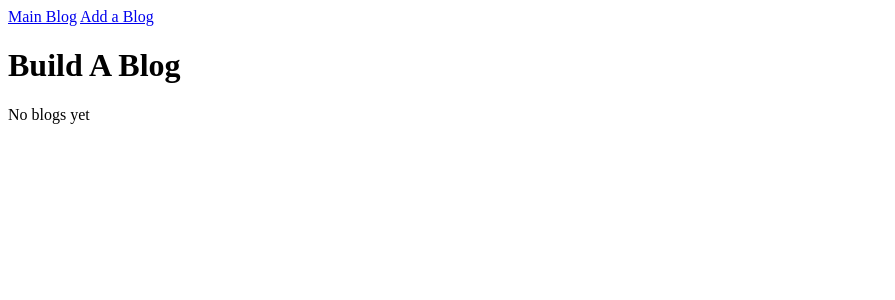
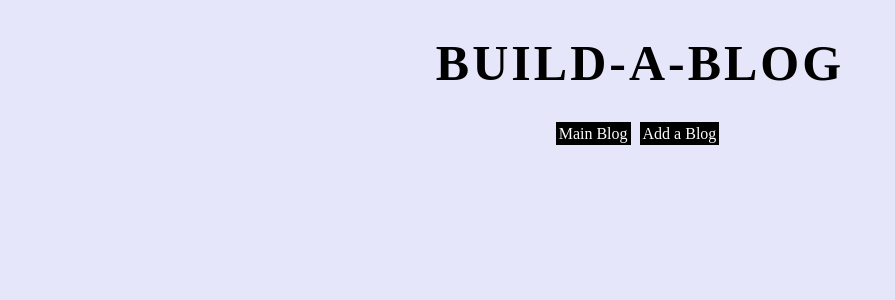
Before and after one commit to tesiale/blogz, a Flask app: page /blog in a window 1280 px wide. Shown: the top 300 px of the page, without its empty margins (0-895 px from the left). Run offline with Flask 2, Linux system fonts and the light colour scheme; data that the repository does not hold is empty.

Commit message:
added css

```diff
--- a/main.py
+++ b/main.py
@@ -22,10 +22,12 @@ def blogs():
     blog_id = request.args.get('id')
     if blog_id:
         blog = Blog.query.filter_by(id=blog_id).all()
+        home = False
     else:
         blog = Blog.query.all()
+        home = True
 
-    return render_template('blogpost.html', title="Build-A-Blog!", blogs=blog)
+    return render_template('blogpost.html', title="Build-A-Blog!", blogs=blog, home=home)
 
 @app.route('/newpost', methods=['POST', 'GET'])
 def new_post():
--- /dev/null
+++ b/static/styles/style.css
@@ -0,0 +1,53 @@
+body{
+    background-color: lavender;
+}
+.error {
+    color: red;
+    margin: 0;
+}
+h1 {
+    text-align: center;
+    text-transform: uppercase;
+    letter-spacing: 3px;
+}
+
+.header{
+    font-size: 50px;
+}
+.title{
+    text-transform: uppercase;
+    text-align: center;
+}
+.body{
+    text-align: center;
+}
+nav a{
+    margin-right: 5px;
+    background-color: black;
+    color: white;
+    padding: 3px;
+}
+a:link{
+    text-decoration: none;
+}
+a:hover{
+    text-decoration: underline;
+}
+
+nav{
+    text-align: center;
+}
+.main {
+    width: 50%;
+    margin: 10px auto;
+    padding: 20px;
+}
+.title_link{
+    color: hotpink;
+    text-transform: uppercase;
+}
+.post{
+    margin: 20px 0px;
+    padding: 10px;
+    background-color: lightcyan;
+}
--- a/templates/base.html
+++ b/templates/base.html
@@ -2,20 +2,18 @@
 <html>
     <head>
         <title>{{title}}</title>
-        <style type="text/css">
-            .error {
-                color: red;
-            }
-        </style>
+        <link rel= "stylesheet" type= "text/css" href= "{{ url_for('static',filename='styles/style.css') }}">
     </head>
 <body>
+    <h1 class="header">Build-A-Blog</h1>
     <nav>
         <a href="blog">Main Blog</a>
         <a href="newpost">Add a Blog</a>
     </nav>
-
-    {% block content %}
-    {% endblock %}
+    <div class="main">
+            {% block content %}
+            {% endblock %}
+    </div>
 
 </body>
 </html>
--- a/templates/blogpost.html
+++ b/templates/blogpost.html
@@ -2,15 +2,17 @@
 
 {% block content %}
 
-    <h1>Build A Blog</h1>
-
-    {% if blogs|length == 0 %}
-        <p>No blogs yet</p>
+    {% if home == False %}
+        {% for blog in blogs %}
+        <h2 class='title'>{{blog.title}}</h1>
+        <p class='body'>{{blog.body}}</p>
+        {% endfor %}
     {% else %}
         {% for blog in blogs %}
-        <h2><a href="/blog?id={{blog.id}}">{{blog.title}}</a></h2>
-        <p>{{blog.body}}</p>
-        <hr />
+        <div class="post">
+            <h2><a href="/blog?id={{blog.id}}" class="title_link">{{blog.title}}</a></h2>
+            <p>{{blog.body}}</p>
+        </div>
         {% endfor %}
     {% endif %}
 
```
Also changed, not shown: templates/newpost.html (+6 -6 lines).
